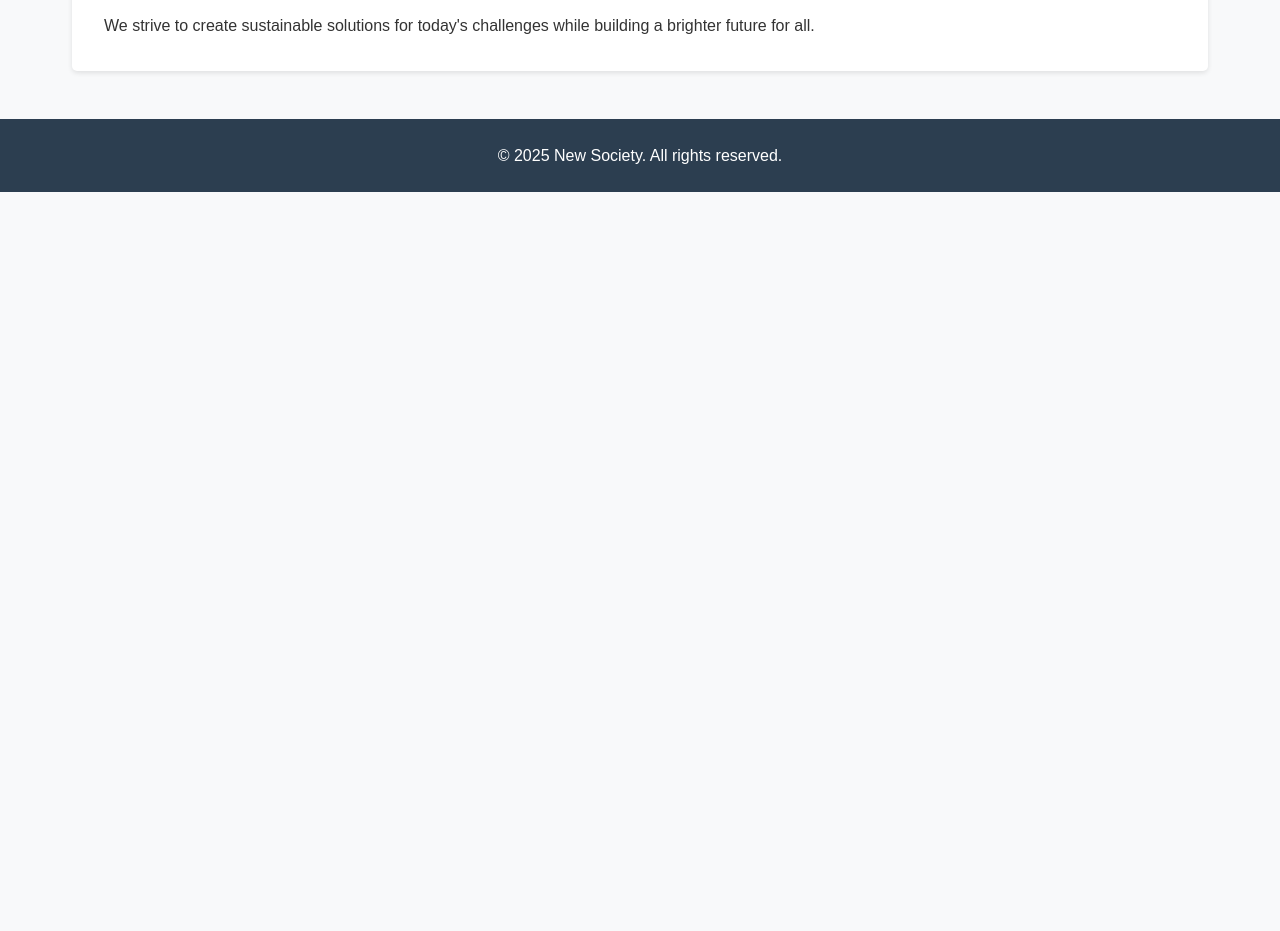
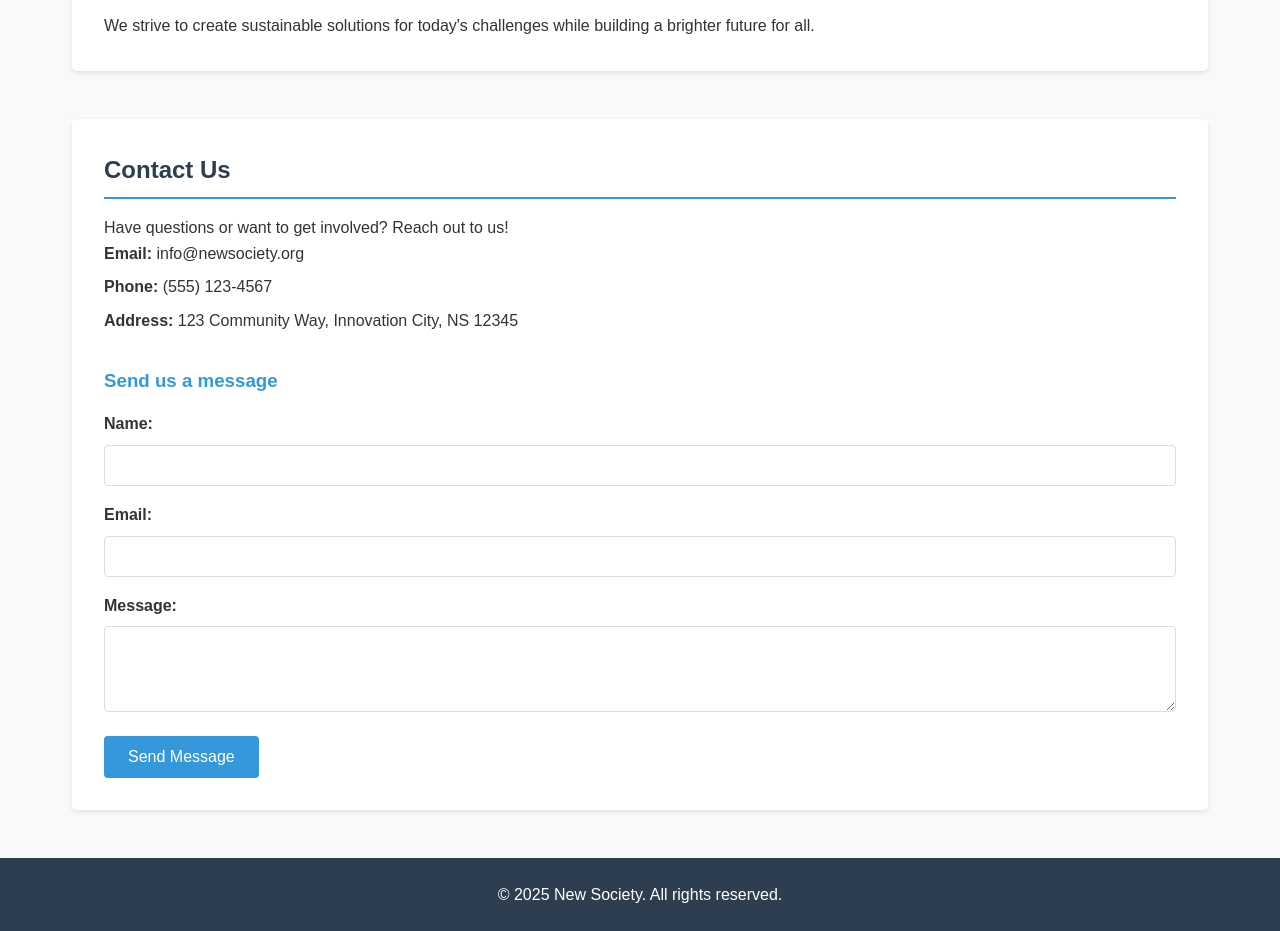
Before and after one commit to jojojomaker/new-society-test, a plain HTML site: page index.html in a window 1280 px wide. Shown: the part 458-1389 px from the top of the page. Before the commit the page ends 800 px from the top, so only its background shows below. Drawn offline with Linux system fonts and the light colour scheme.

Commit message:
Add contact section with form

```diff
--- a/index.html
+++ b/index.html
@@ -28,6 +28,36 @@
             <h2>Our Mission</h2>
             <p>We strive to create sustainable solutions for today's challenges while building a brighter future for all.</p>
         </section>
+
+        <section id="contact">
+            <h2>Contact Us</h2>
+            <p>Have questions or want to get involved? Reach out to us!</p>
+
+            <div class="contact-info">
+                <p><strong>Email:</strong> info@newsociety.org</p>
+                <p><strong>Phone:</strong> (555) 123-4567</p>
+                <p><strong>Address:</strong> 123 Community Way, Innovation City, NS 12345</p>
+            </div>
+
+            <div class="contact-form">
+                <h3>Send us a message</h3>
+                <form>
+                    <div class="form-group">
+                        <label for="name">Name:</label>
+                        <input type="text" id="name" name="name" required>
+                    </div>
+                    <div class="form-group">
+                        <label for="email">Email:</label>
+                        <input type="email" id="email" name="email" required>
+                    </div>
+                    <div class="form-group">
+                        <label for="message">Message:</label>
+                        <textarea id="message" name="message" rows="4" required></textarea>
+                    </div>
+                    <button type="submit">Send Message</button>
+                </form>
+            </div>
+        </section>
     </main>
 
     <footer>
--- a/styles.css
+++ b/styles.css
@@ -66,6 +66,58 @@ section h2 {
     padding-bottom: 0.5rem;
 }
 
+/* Contact section styles */
+.contact-info {
+    margin-bottom: 2rem;
+}
+
+.contact-info p {
+    margin-bottom: 0.5rem;
+}
+
+.contact-form h3 {
+    margin-bottom: 1rem;
+    color: #3498db;
+}
+
+.form-group {
+    margin-bottom: 1rem;
+}
+
+.form-group label {
+    display: block;
+    margin-bottom: 0.5rem;
+    font-weight: bold;
+}
+
+.form-group input,
+.form-group textarea {
+    width: 100%;
+    padding: 0.75rem;
+    border: 1px solid #ddd;
+    border-radius: 4px;
+    font-family: inherit;
+}
+
+.form-group textarea {
+    resize: vertical;
+}
+
+button[type="submit"] {
+    background-color: #3498db;
+    color: white;
+    border: none;
+    padding: 0.75rem 1.5rem;
+    border-radius: 4px;
+    cursor: pointer;
+    font-size: 1rem;
+    transition: background-color 0.3s ease;
+}
+
+button[type="submit"]:hover {
+    background-color: #2980b9;
+}
+
 /* Footer styles */
 footer {
     background-color: #2c3e50;
```
